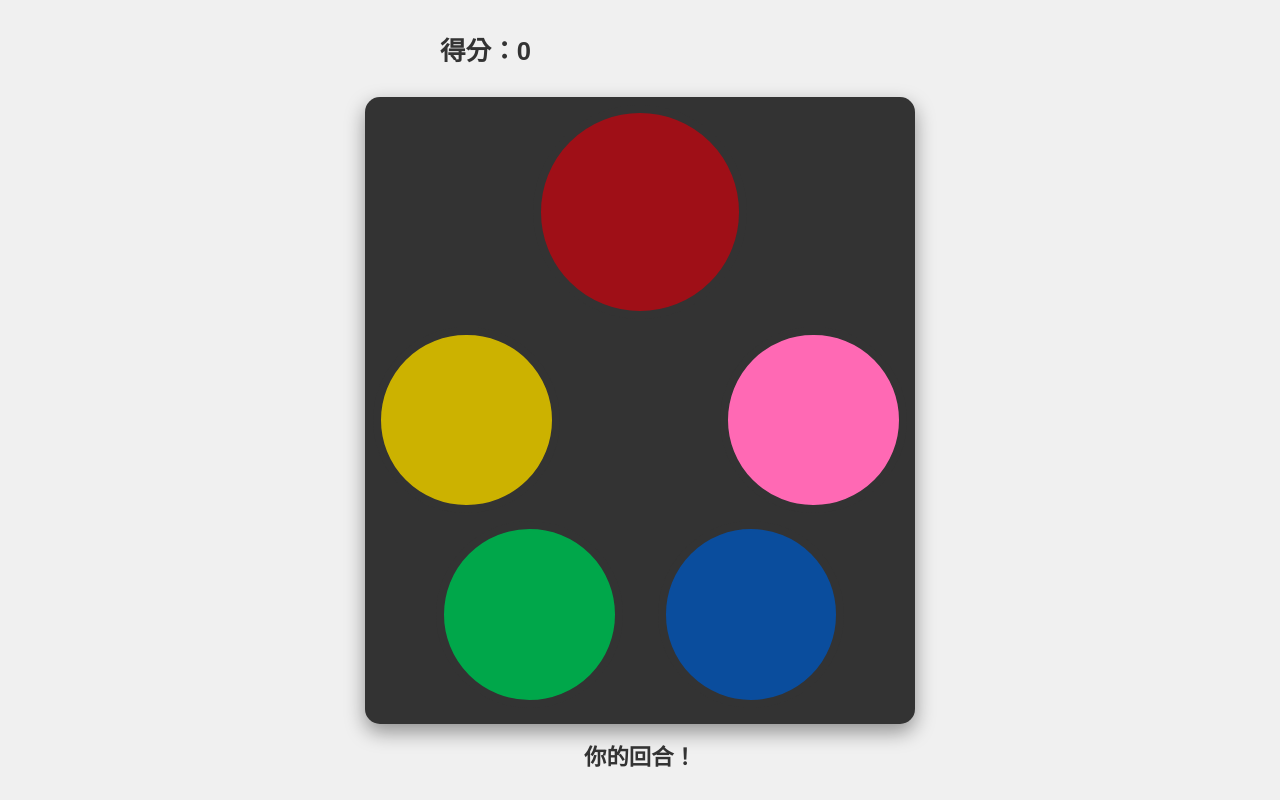
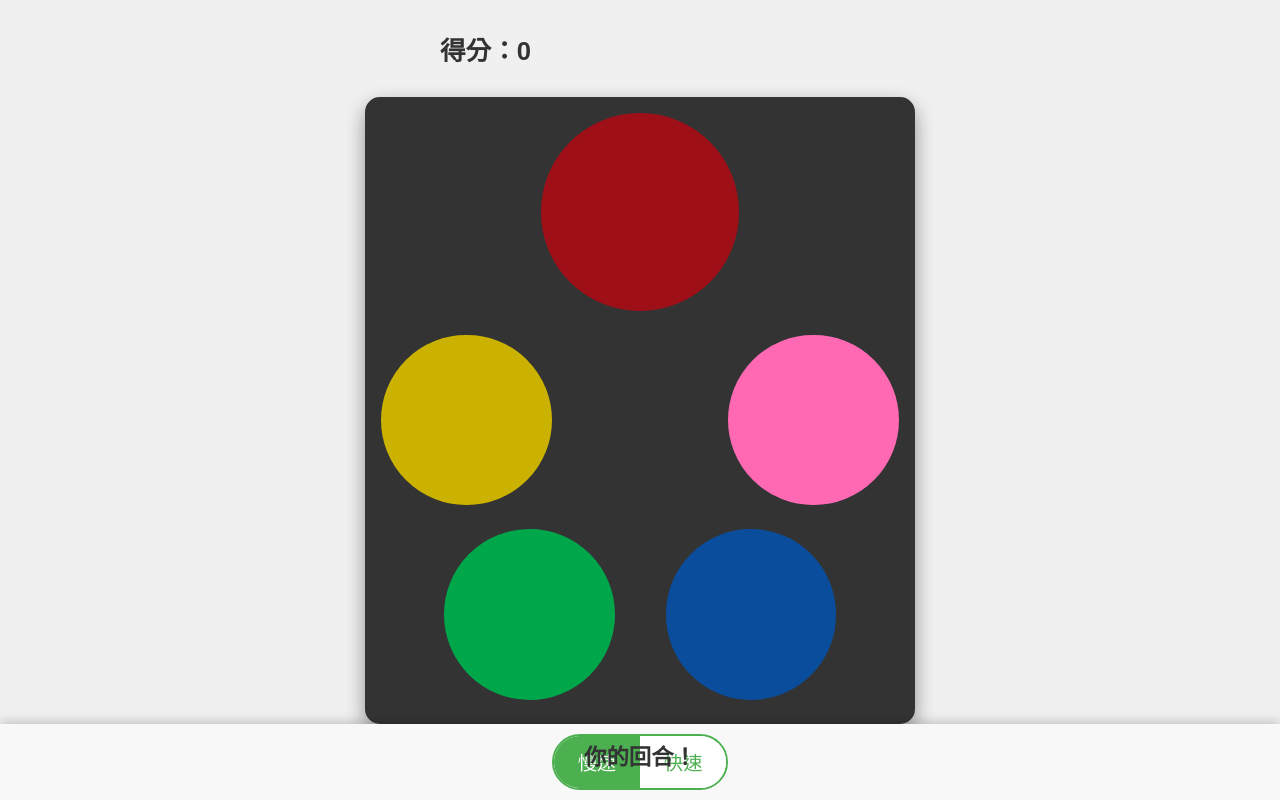
Before and after one commit to azq1231/memory-game, a plain HTML site: page index.html in a window 1280 px wide. Both pictures are taken after a click on the button "START". Drawn offline with Linux system fonts and the light colour scheme.

Commit message:
Add files via upload

```diff
--- a/index.html
+++ b/index.html
@@ -152,6 +152,8 @@
             color: #333;
             font-weight: bold;
             text-align: center;
+                position: relative; /* 加上這行，讓 z-index 有效 */
+    z-index: 2; /* 確保它在 #speed-controls 之上 */
         }
 
         /* Media Query adjustments */
@@ -189,14 +191,67 @@
     }
 }
 
-    </style>
+    /* Speed 控制區塊 */
+
+	#speed-controls {
+        position: fixed;
+        bottom: 0;
+        left: 0;
+        width: 100%;
+        background-color: #f8f8f8; /* 淺底色，跟頁面分開 */
+        padding: 10px 0;
+        text-align: center;
+        box-shadow: 0 -2px 10px rgba(0, 0, 0, 0.2); /* 頂部陰影 */
+        z-index: 1;
+	}
+
+	.speed-toggle {
+		display: inline-flex;
+		border: 2px solid #4CAF50;
+		border-radius: 30px;
+		overflow: hidden;
+		background-color: white;
+	}
+
+	.speed-button {
+    	background-color:white;
+   	 	border: none;
+    	color: #4CAF50;		/* 綠色 */
+    	padding: 12px 24px;
+    	font-size: 1.2em; /* 改成跟其他按鈕比較接近 */
+        cursor: pointer;
+        flex: 1;
+        transition: background-color 0.3s, transform 0.2s;
+	}
+
+	.speed-button.active {
+		background-color: #4CAF50;
+		color: white;
+	}
+
+	.speed-button:hover {
+		background-color: #d4edda;
+	}
+
+/* 手機版自動變大 */
+@media (max-width: 600px) {
+    .speed-button {
+        padding: 16px 28px;
+        font-size: 1.3em;
+    }
+}
+</style>
+
 </head>
 <body>
 
     <div id="score-and-start-row">
         <div id="score">得分：0</div>
+
         <button id="start-button-center">START</button>
     </div>
+
+
 
     <div id="game-container-new">
         <div class="button-row centered-row">
@@ -212,6 +267,34 @@
         </div>
 
     </div> <div id="status">點擊 START 開始遊戲</div>
+
+<div id="speed-controls">
+    <div class="speed-toggle">
+        <button class="speed-button active" id="slow-btn">慢速</button>
+        <button class="speed-button" id="fast-btn">快速</button>
+    </div>
+</div>
+
+	<script>
+	const slowBtn = document.getElementById('slow-btn');
+	const fastBtn = document.getElementById('fast-btn');
+
+	slowBtn.addEventListener('click', () => {
+		slowBtn.classList.add('active');
+		fastBtn.classList.remove('active');
+		// 這裡可以加上切換到慢速邏輯
+		    speedMultiplier = 1.0; // 慢速
+
+	});
+
+	fastBtn.addEventListener('click', () => {
+		fastBtn.classList.add('active');
+		slowBtn.classList.remove('active');
+		// 這裡可以加上切換到快速邏輯
+		    speedMultiplier = 0.4; // 快速（可以依需要調整倍率）
+
+	});
+	</script>
 
 
     <script>
@@ -295,12 +378,12 @@
 
         // Function to light up a game button and play sound
         async function lightUpButton(index) {
-            playTone(index, 550); // Play tone slightly longer than visual flash
+            playTone(index, 550* speedMultiplier); // Play tone slightly longer than visual flash
             const button = gameButtons[index];
             button.classList.add('lit');
-            await sleep(600); // How long the button stays lit
+            await sleep(600* speedMultiplier); // How long the button stays lit
             button.classList.remove('lit');
-            await sleep(350); // Delay between button flashes
+            await sleep(350* speedMultiplier); // Delay between button flashes
         }
 
         // Show the sequence to the user
@@ -310,7 +393,7 @@
             statusDisplay.textContent = '看我點亮...';
             startButton.style.display = 'none'; // Hide start button while sequence is showing
 
-            await sleep(1200); // Initial delay before showing sequence
+            await sleep(1200* speedMultiplier); // Initial delay before showing sequence
 
             for (const index of sequence) {
                 await lightUpButton(index);
@@ -439,6 +522,18 @@
          disableGameButtons(); // 確保遊戲按鈕初始是禁用的
          startButton.style.display = 'flex'; // 確保開始按鈕初始是顯示的
 
+         let speedMultiplier = 1; // 預設是普通速度
+
+
+// 彈跳動畫 (按下時有點回彈感)
+function animateButton(button) {
+    button.style.transform = 'scale(1.2)';
+    setTimeout(() => {
+        button.style.transform = 'scale(1)';
+    }, 150);
+}
+
+
 
     </script>
 </body>
```
